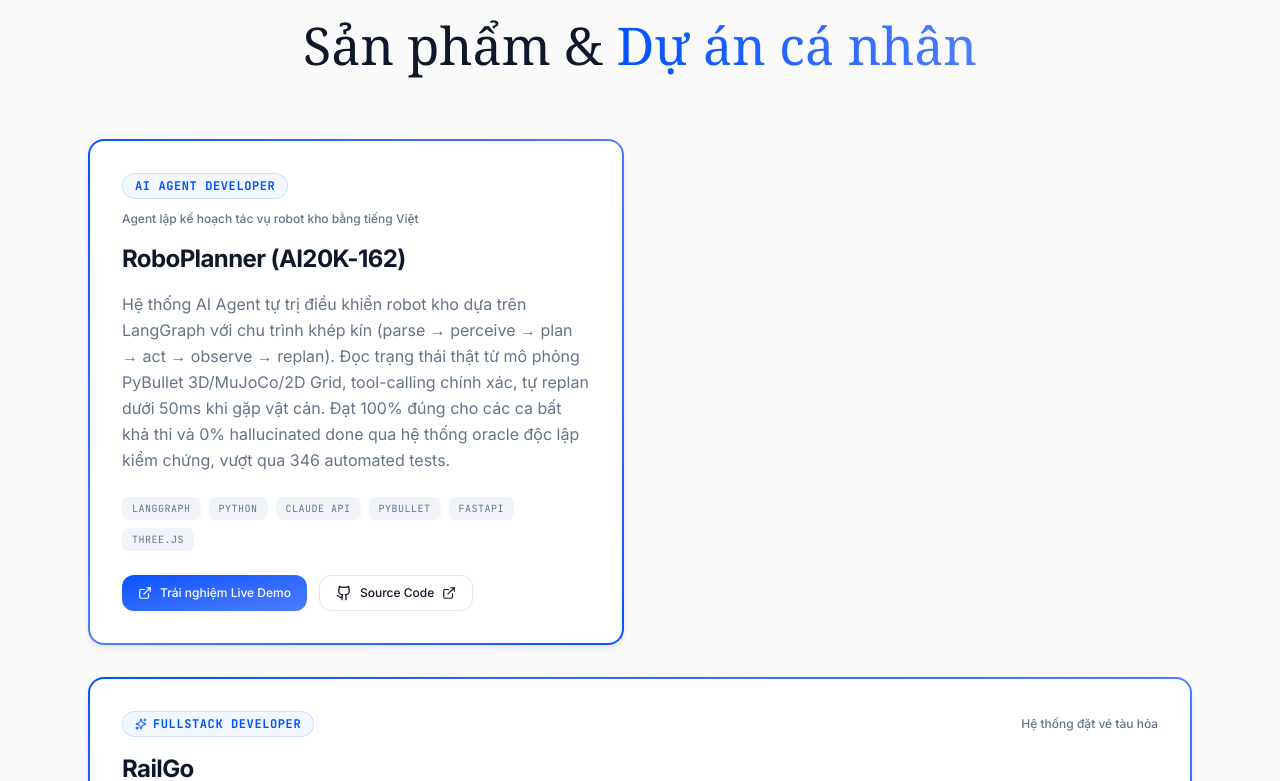
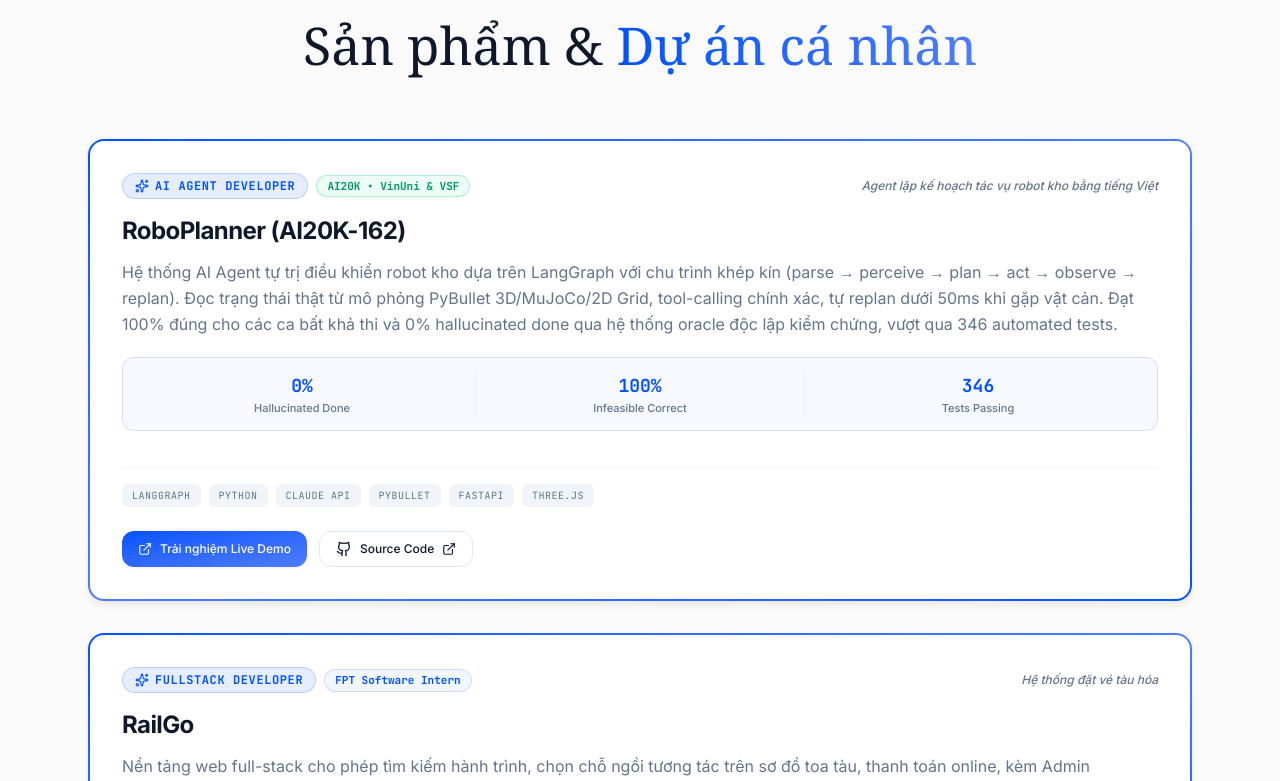
Before and after one commit to 30MUNH/Personal-Website, a React (Vite) app: page / in a window 1280 px wide. Shown: the part 5160-5941 px from the top of the page. Built offline with nearby package versions, Linux system fonts and the light colour scheme; a web font is replaced by a local one.

Commit message:
fix(ui): tối ưu visual hierarchy và layout cân đối cho Projects section

```diff
--- a/src/components/Projects.jsx
+++ b/src/components/Projects.jsx
@@ -59,44 +59,75 @@ export default function Projects() {
           {/* Projects Grid */}
           <div className="grid w-full gap-8 grid-cols-1 lg:grid-cols-2">
             {projects.map((project) => {
-              const isRailGo = project.id === "proj-railgo";
+              const isFeatured = project.featured;
+              const isRoboPlanner = project.id === "proj-roboplanner";
 
               return (
                 <motion.div
                   key={project.id}
                   variants={fadeInUp}
-                  className={isRailGo ? "lg:col-span-2" : "lg:col-span-1"}
+                  className={isFeatured ? "lg:col-span-2" : "lg:col-span-1"}
                 >
                   <Card
-                    featured={project.featured}
+                    featured={isFeatured}
                     className="h-full flex flex-col justify-between text-left"
                   >
                     <div className="flex flex-col justify-between h-full">
                       <div>
                         {/* Header Details */}
-                        <div className="flex flex-wrap items-center justify-between gap-3 mb-4">
-                          <span className="font-mono text-xs font-bold uppercase tracking-wider text-accent bg-accent/5 border border-accent/15 px-3 py-1 rounded-full flex items-center gap-1.5">
-                            {isRailGo && <Sparkles className="h-3 w-3" />}
-                            {project.role}
-                          </span>
-                          <span className="text-xs text-muted-foreground font-sans font-medium">
+                        <div className="flex flex-col sm:flex-row sm:items-center sm:justify-between gap-2.5 mb-4">
+                          <div className="flex flex-wrap items-center gap-2">
+                            <span className="font-mono text-xs font-bold uppercase tracking-wider text-accent bg-accent/10 border border-accent/20 px-3 py-1 rounded-full flex items-center gap-1.5">
+                              {isFeatured && <Sparkles className="h-3.5 w-3.5 text-accent" />}
+                              {project.role}
+                            </span>
+                            {isRoboPlanner && (
+                              <span className="font-mono text-[11px] font-semibold text-emerald-600 dark:text-emerald-400 bg-emerald-50 dark:bg-emerald-950/40 border border-emerald-500/25 px-2.5 py-0.5 rounded-full">
+                                AI20K • VinUni & VSF
+                              </span>
+                            )}
+                            {project.id === "proj-railgo" && (
+                              <span className="font-mono text-[11px] font-semibold text-accent bg-accent/5 border border-accent/15 px-2.5 py-0.5 rounded-full">
+                                FPT Software Intern
+                              </span>
+                            )}
+                          </div>
+                          <span className="text-xs text-muted-foreground font-sans font-medium italic">
                             {project.tagline}
                           </span>
                         </div>
 
                         {/* Title */}
-                        <h3 className="font-sans text-xl md:text-2xl font-bold tracking-tight text-foreground mb-4">
+                        <h3 className="font-sans text-xl md:text-2xl font-bold tracking-tight text-foreground mb-3">
                           {project.name}
                         </h3>
 
                         {/* Description */}
-                        <p className="font-sans text-sm md:text-base leading-relaxed text-muted-foreground mb-6">
+                        <p className="font-sans text-sm md:text-base leading-relaxed text-muted-foreground mb-4">
                           {project.description}
                         </p>
+
+                        {/* Technical Evidence Highlights (Exclusive for RoboPlanner) */}
+                        {isRoboPlanner && (
+                          <div className="grid grid-cols-3 gap-2 my-5 p-3.5 rounded-xl bg-accent/[0.03] border border-accent/15">
+                            <div className="text-center">
+                              <div className="font-mono text-base md:text-lg font-bold text-accent">0%</div>
+                              <div className="text-[11px] text-muted-foreground font-medium">Hallucinated Done</div>
+                            </div>
+                            <div className="text-center border-x border-border/80">
+                              <div className="font-mono text-base md:text-lg font-bold text-accent">100%</div>
+                              <div className="text-[11px] text-muted-foreground font-medium">Infeasible Correct</div>
+                            </div>
+                            <div className="text-center">
+                              <div className="font-mono text-base md:text-lg font-bold text-accent">346</div>
+                              <div className="text-[11px] text-muted-foreground font-medium">Tests Passing</div>
+                            </div>
+                          </div>
+                        )}
                       </div>
 
                       {/* Footer Info */}
-                      <div>
+                      <div className="mt-4 pt-4 border-t border-border/50">
                         {/* Tech Stack Tags */}
                         <div className="flex flex-wrap gap-2 mb-6">
                           {project.techs.map((tech) => (
@@ -110,23 +141,23 @@ export default function Projects() {
                         </div>
 
                         {/* Project Actions */}
-                        <div className="flex flex-wrap gap-3 w-full sm:w-auto">
+                        <div className="flex flex-wrap items-center gap-3">
                           {project.demo && (
                             <Button
                               variant="primary"
                               size="sm"
                               onClick={() => window.open(project.demo, "_blank")}
-                              className="flex-1 sm:flex-initial"
+                              className="gap-2 shadow-sm"
                             >
                               <ExternalLink className="h-3.5 w-3.5" />
                               <span>Trải nghiệm Live Demo</span>
                             </Button>
                           )}
                           <Button
-                            variant={project.demo ? "outline" : (project.featured ? "primary" : "outline")}
+                            variant={project.demo ? "outline" : (isFeatured ? "primary" : "outline")}
                             size="sm"
                             onClick={() => window.open(project.link, "_blank")}
-                            className="flex-1 sm:flex-initial"
+                            className="gap-2"
                           >
                             {getLinkIcon(project.link)}
                             <span>Source Code</span>
```
